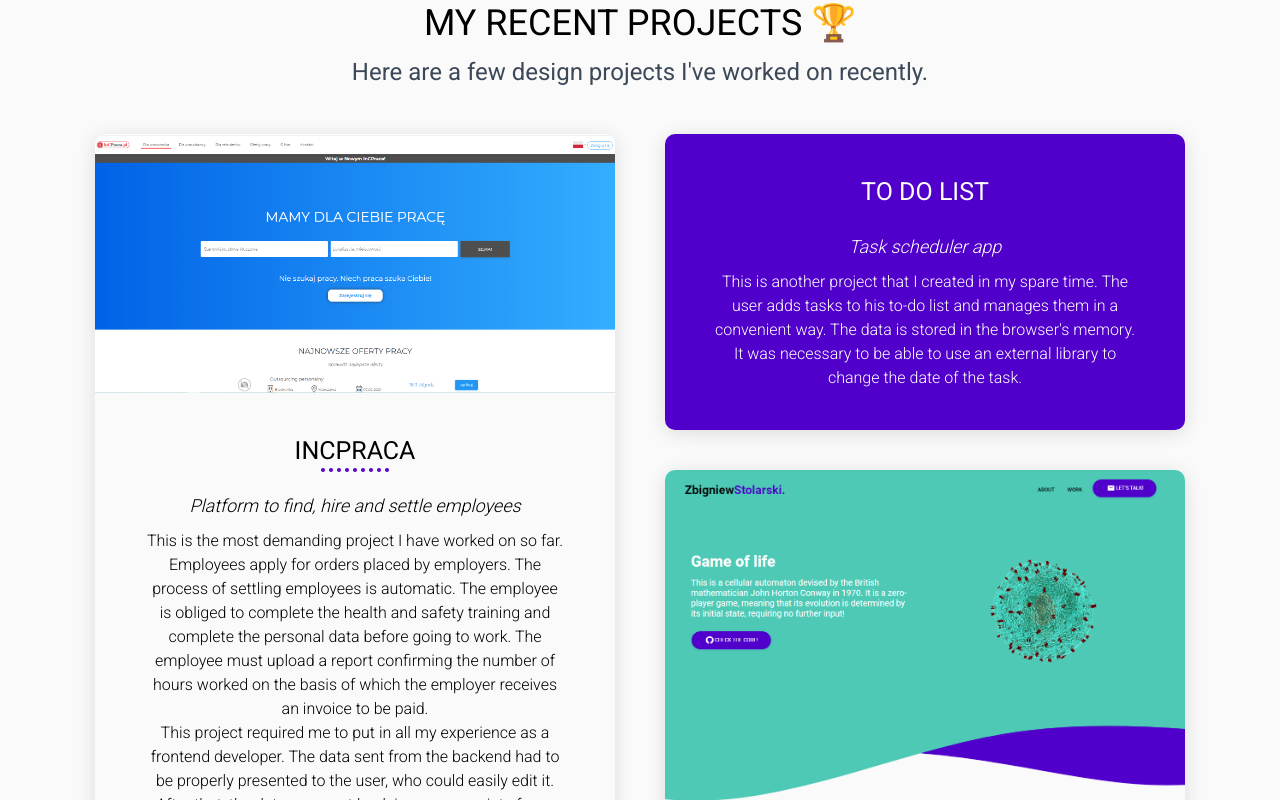
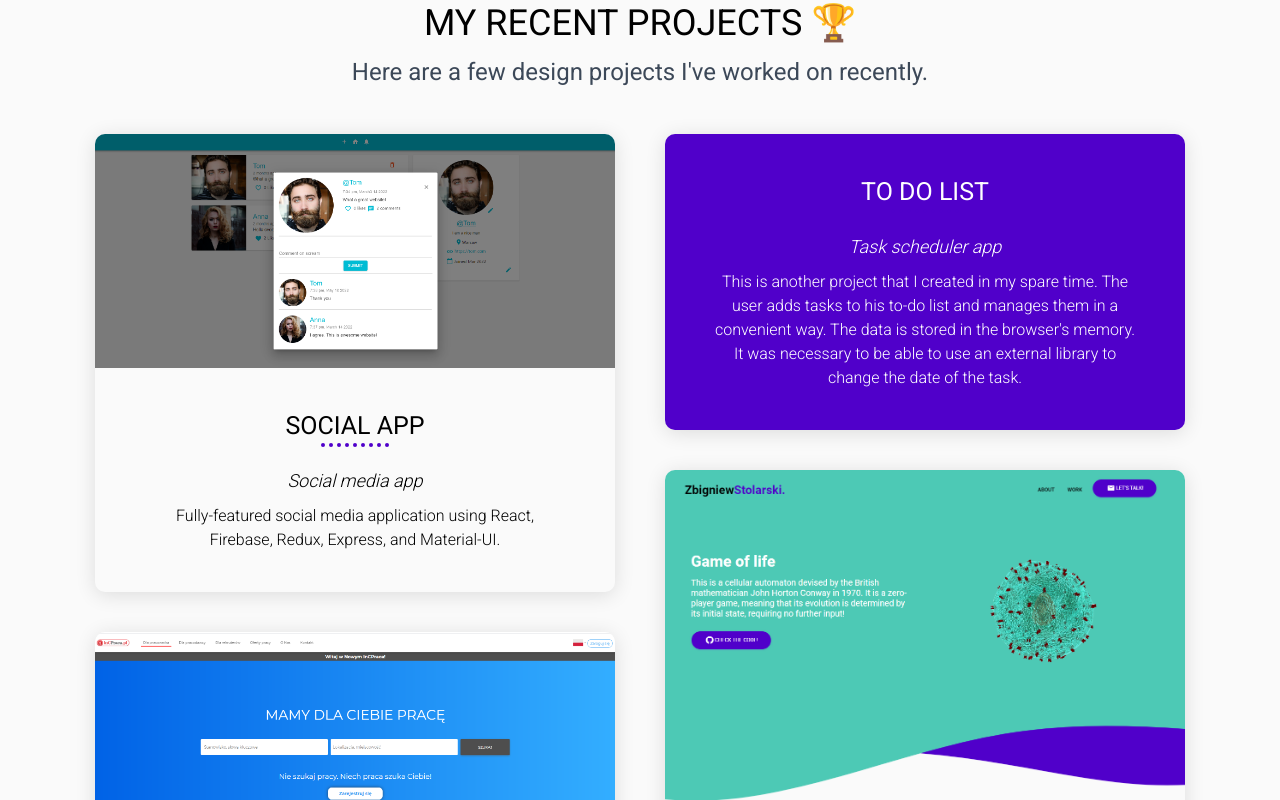
Before and after one commit to zbych232/portfolio, a Vue app in the folder portfolio/: page /#/ in a window 1280 px wide. Shown: the part 1580-2380 px from the top of the page. Built offline with nearby package versions, Linux system fonts and the light colour scheme.

Commit message:
dependencies updated. New project added to my projects section

```diff
--- a/portfolio/babel.config.js
+++ b/portfolio/babel.config.js
@@ -1,3 +1,3 @@
 module.exports = {
-  presets: ["@vue/app"]
+  presets: [["@vue/app", { useBuiltIns: "entry" }]],
 };
--- a/portfolio/src/views/mainPage.vue
+++ b/portfolio/src/views/mainPage.vue
@@ -68,6 +68,28 @@
         </div>
         <div class="md-layout">
           <div class="md-size-50  md-xsmall-size-100 md-layout-item">
+            <a href="https://fir-508b2.web.app/">
+              <div class="myProjectsSection__projectItem text-center">
+                <img
+                  src="../assets/img/socialApp/socialApp.png"
+                  alt="Rounded Image"
+                />
+                <div class="myProjectsSection__projectItem__textSection">
+                  <h3>Social App</h3>
+                  <div class="dotsSpacing">
+                    <div
+                      class="dotsSpacing__dot"
+                      v-for="(element, index) in dots"
+                      :key="index"
+                    ></div>
+                  </div>
+                  <h4>Social media app</h4>
+                  <p>
+                   Fully-featured social media application using React, Firebase, Redux, Express, and Material-UI.
+                  </p>
+                </div>
+              </div>
+            </a>
             <a href="https://incpraca.pl">
               <div class="myProjectsSection__projectItem text-center">
                 <img
```
Also changed, not shown: portfolio/package.json (+7 -7 lines), portfolio/src/assets/img/socialApp/socialApp.png (added).
